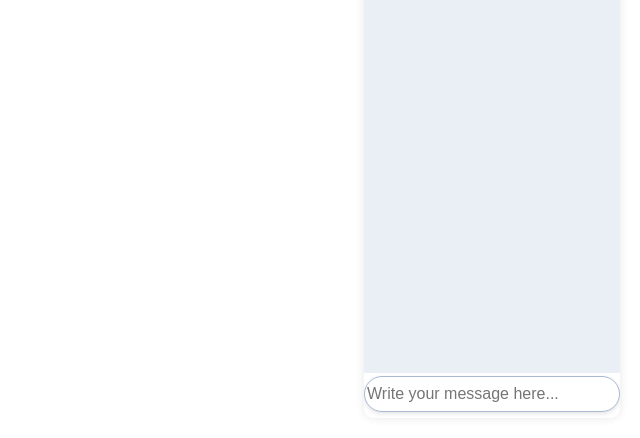
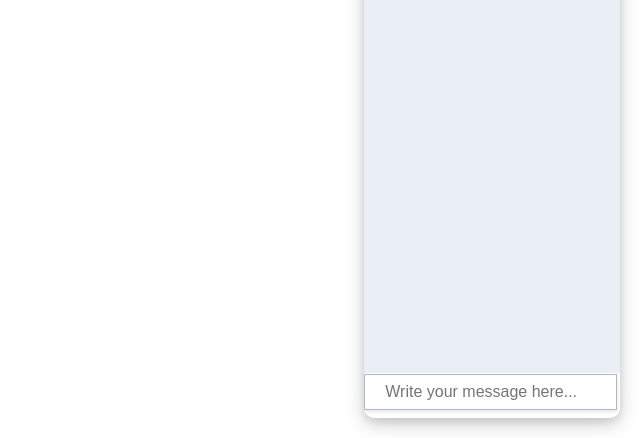
Before and after one commit to Cyal12/BoBot, a website: page views/index.html in a window 1280 px wide. Both pictures are taken after a click on the button 1277 px from the left and 760 px from the top of the page. Shown: the part 362-800 px from the top of the page, without its empty margins (640-1280 px from the left). Drawn offline with Linux system fonts and the light colour scheme.

Commit message:
CSS working good

```diff
--- a/public/css/styles.css
+++ b/public/css/styles.css
@@ -39,21 +39,25 @@ body {
 #user-input {
     width: 100%;
     border: 1px solid #a9b9d2;
-    border-radius: 22px;
     box-shadow: 0 2px 4px 0 rgba(0, 0, 0, 0.1);
-    font-size: 1em;
+    font-size: medium;
     line-height: 2;
     color: #333;
     background-color: #fff;
-    margin: 1% 0;
+    margin: 0.5% auto;
     transition: border-color 0.2s ease-in-out, box-shadow 0.2s ease-in-out;
     outline: none;
+    padding-left: 8%;
 }
 
 #chat-container.expanded #user-input {
     box-sizing: border-box;
     width: 100%;
 
+}
+
+#input-container {
+    width: 99%;
 }
 
 
@@ -90,11 +94,6 @@ body {
     background-size: 25%;
     overflow: hidden;
 }
-
-
-
-
-
 
 #minimize-button {
     position: absolute;
@@ -133,7 +132,8 @@ body {
     overflow: hidden;
     opacity: 1;
     pointer-events: all;
-    background: linear-gradient(to bottom, #c7d6f3 20%, white 20%);
+    box-shadow: 0 4px 8px 0 rgba(0, 0, 0, 0.1), 0 6px 20px 0 rgba(0, 0, 0, 0.19);
+    background: linear-gradient(to bottom, #c7d6f3 20%, transparent 20%);
 }
 
 #chat-container.fullscreen {
--- a/public/js/script.js
+++ b/public/js/script.js
@@ -4,13 +4,10 @@ let isWelcomeMessageShown = false;
 document.getElementById('chat-button').addEventListener('click', function() {
     var chatContainer = document.getElementById('chat-container');
     chatContainer.classList.toggle('expanded');
-
-    // Verificar si se debe mostrar el mensaje de bienvenida
     if (!isWelcomeMessageShown) {
-        // Agregar mensaje de bienvenida
         var chatBox = document.getElementById('chat-box');
         chatBox.innerHTML += `<div class="message bot-message"><img src="https://avatars.githubusercontent.com/u/10017763?s=280&v=4" alt="Bot" class="bot-img">Welcome to BoBot :D ! How can I help you today?</div>`;
-        isWelcomeMessageShown = true; // Actualizar el estado
+        isWelcomeMessageShown = true; //
     }
 
     var chatButton = document.getElementById('chat-button');
--- a/views/index.html
+++ b/views/index.html
@@ -12,7 +12,9 @@
     <button id="fullscreen-button"></button>
     <button id="minimize-button"></button>
     <div id="chat-box"></div>
-    <label for="user-input"></label><input type="text" id="user-input" placeholder="Write your message here...">
+    <div id="input-container">
+        <input type="text" id="user-input" placeholder="Write your message here...">
+    </div>
 </div>
 <script src="/js/script.js"></script>
 </body>
```
